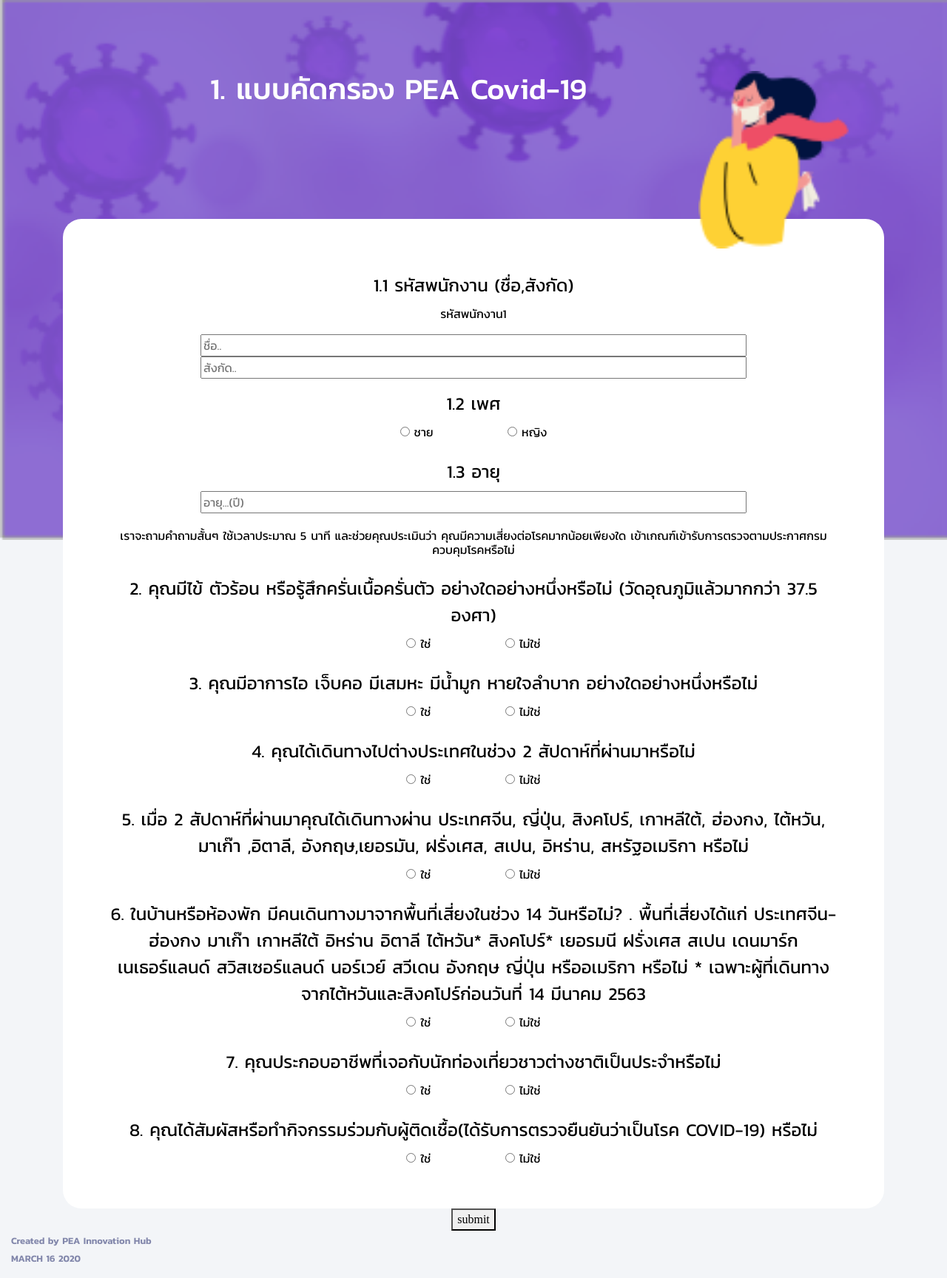
After one commit to Soulweed/pea-covid19-test, a Django app: page /screen/1/ in a window 1280 px wide. The commit adds this page. Shown: the whole page at 74% size. Run offline with Django 3.2, Linux system fonts and the light colour scheme; tables that the repository leaves empty hold one stand-in row (values such as "Sample post"); some libraries are stand-ins or nearby versions; some web fonts are replaced.

Commit message:
edit line

```diff
--- a/myworkplace/templates/myworkplace/home.html
+++ b/myworkplace/templates/myworkplace/home.html
@@ -83,7 +83,7 @@
         <div class="row">
             <div class="col-sm-2"><span><hr></span></div>
             <div class="col-sm-10">
-                <h6>พนักงานเข้าร่วมโครงการ <span> 28,653 <span> คน </span> </span> </h6>
+                <h6>พนักงานเข้าร่วมโครงการ <span> {{ number_of_employee }} <span> คน </span> </span> </h6>
             </div>
         </div>
         <div class="py-2 row">
--- /dev/null
+++ b/myworkplace/templates/myworkplace/screen.html
@@ -0,0 +1,166 @@
+{% extends 'base.html' %}
+{% load static %}
+
+
+{% block title_bl %} screen{% endblock %}
+{% block body_bl %}
+    <form method="POST">
+        {% csrf_token %}
+        <div class="container" id="heading">
+                <div class="px-5 pt-5 mt-5 row">
+                    <div class="col-sm-12">
+                        <label for="the_question">
+                            <h1>1. แบบคัดกรอง PEA Covid-19</h1>
+                        </label>
+                        <img src="{% static 'img/yellowlady.png' %}" alt="yellowlady" id="yellowlady">
+                    </div>
+                </div>
+                <div class="pb-5 container" id="question">
+                    <div class="pt-4 px-5 row">
+                        <div class="pt-5 col-sm-12">
+                            <fieldset>
+                                <legend>1.1 รหัสพนักงาน (ชื่อ,สังกัด)</legend>
+                                <p>รหัสพนักงาน{{ data.employee_ID }}</p>
+        {#                        <input class="w-75" type="text" placeholder="รหัสพนักงาน.. (ตัวเลข 6 หลัก)">#}
+                                <input class="w-75" type="text" name="input_name" placeholder="ชื่อ..">
+                                <input class="w-75" type="text" name="input_workplace" placeholder="สังกัด..">
+                            </fieldset>
+                        </div>
+                    </div>
+                    <div class="pt-3 px-5 row">
+                        <div class="col-sm-12">
+                            <fieldset>
+                                <legend>1.2 เพศ</legend>
+                                <input type="radio"  name="input_gender" id="the_question_yes" value="Male">
+                                <label for="the_question_male" class="after_radio">ชาย</label>
+                                &nbsp; &nbsp; &nbsp; &nbsp; &nbsp; &nbsp; &nbsp; &nbsp;
+                                <input type="radio"  name="input_gender" id="the_question_no" value="Female">
+                                <label for="the_question_female" class="after_radio">หญิง</label>
+                            </fieldset>
+                        </div>
+                    </div>
+                    <div class="pt-3 px-5 row">
+                        <div class="col-sm-12">
+                            <fieldset>
+                                <legend>1.3 อายุ</legend>
+                                <input class="w-75" type="text" name="input_age" placeholder="อายุ...(ปี)">
+                            </fieldset>
+                        </div>
+                    </div>
+                    <div class="pt-3 px-5 row">
+                        <div class="col-sm-12">
+                            <h6>เราจะถามคำถามสั้นๆ ใช้เวลาประมาณ 5 นาที และช่วยคุณประเมินว่า คุณมีความเสี่ยงต่อโรคมากน้อยเพียงใด
+                                เข้าเกณฑ์เข้ารับการตรวจตามประกาศกรมควบคุมโรคหรือไม่</h6>
+                        </div>
+                    </div>
+                    <div class="pt-3 px-5 row">
+                        <div class="col-sm-12">
+                            <fieldset>
+                                <legend>2. คุณมีไข้ ตัวร้อน หรือรู้สึกครั่นเนื้อครั่นตัว อย่างใดอย่างหนึ่งหรือไม่
+                                    (วัดอุณภูมิแล้วมากกว่า 37.5 องศา)</legend>
+                                <input type="radio" name="input_fever" id="the_question_yes" value="TRUE">
+                                <label for="the_question_yes" class="after_radio">ใช่</label>
+                                &nbsp; &nbsp; &nbsp; &nbsp; &nbsp; &nbsp; &nbsp; &nbsp;
+                                <input type="radio" name="input_fever" id="the_question_no" value="FALSE">
+                                <label for="the_question_no" class="after_radio">ไม่ใช่</label>
+                            </fieldset>
+                        </div>
+                    </div>
+                    <div class="pt-3 px-5 row">
+                        <div class="col-sm-12">
+                            <fieldset>
+                                <legend>3. คุณมีอาการไอ เจ็บคอ มีเสมหะ มีน้ำมูก หายใจลำบาก อย่างใดอย่างหนึ่งหรือไม่</legend>
+                                <input type="radio" name="input_cold" id="the_question_yes" value="TRUE">
+                                <label for="the_question_yes" class="after_radio">ใช่</label>
+                                &nbsp; &nbsp; &nbsp; &nbsp; &nbsp; &nbsp; &nbsp; &nbsp;
+                                <input type="radio" name="input_cold" id="the_question_no" value="FALSE">
+                                <label for="the_question_no" class="after_radio">ไม่ใช่</label>
+                            </fieldset>
+                        </div>
+                    </div>
+                    <div class="pt-3 px-5 row">
+                        <div class="col-sm-12">
+                            <fieldset>
+                                <legend>4. คุณได้เดินทางไปต่างประเทศในช่วง 2 สัปดาห์ที่ผ่านมาหรือไม่</legend>
+                                <input type="radio" name="input_travel" id="the_question_yes" value="TRUE">
+                                <label for="the_question_yes" class="after_radio">ใช่</label>
+                                &nbsp; &nbsp; &nbsp; &nbsp; &nbsp; &nbsp; &nbsp; &nbsp;
+                                <input type="radio" name="input_travel" id="the_question_no" value="FALSE">
+                                <label for="the_question_no" class="after_radio">ไม่ใช่</label>
+                            </fieldset>
+                        </div>
+                    </div>
+                    <div class="pt-3 px-5 row">
+                        <div class="col-sm-12">
+                            <fieldset>
+                                <legend>5. เมื่อ 2 สัปดาห์ที่ผ่านมาคุณได้เดินทางผ่าน ประเทศจีน, ญี่ปุ่น, สิงคโปร์, เกาหลีใต้,
+                                    ฮ่องกง, ไต้หวัน, มาเก๊า ,อิตาลี, อังกฤษ,เยอรมัน, ฝรั่งเศส, สเปน, อิหร่าน, สหรัฐอเมริกา
+                                    หรือไม่</legend>
+                                <input type="radio" name="input_travel_dangerous_area" id="the_question_yes" value="TRUE">
+                                <label for="the_question_yes" class="after_radio">ใช่</label>
+                                &nbsp; &nbsp; &nbsp; &nbsp; &nbsp; &nbsp; &nbsp; &nbsp;
+                                <input type="radio" name="input_travel_dangerous_area" id="the_question_no" value="FALSE">
+                                <label for="the_question_no" class="after_radio">ไม่ใช่</label>
+                            </fieldset>
+                        </div>
+                    </div>
+                    <div class="pt-3 px-5 row">
+                        <div class="col-sm-12">
+                            <fieldset>
+                                <legend>6. ในบ้านหรือห้องพัก มีคนเดินทางมาจากพื้นที่เสี่ยงในช่วง 14 วันหรือไม่? .
+                                    พื้นที่เสี่ยงได้แก่ ประเทศจีน-ฮ่องกง มาเก๊า เกาหลีใต้ อิหร่าน อิตาลี ไต้หวัน* สิงคโปร์*
+                                    เยอรมนี ฝรั่งเศส สเปน เดนมาร์ก เนเธอร์แลนด์ สวิสเซอร์แลนด์ นอร์เวย์ สวีเดน อังกฤษ ญี่ปุ่น
+                                    หรืออเมริกา หรือไม่ * เฉพาะผู้ที่เดินทางจากไต้หวันและสิงคโปร์ก่อนวันที่ 14 มีนาคม 2563
+                                </legend>
+                                <input type="radio" name="input_home_dangerous" id="the_question_yes" value="TRUE">
+                                <label for="the_question_yes" class="after_radio">ใช่</label>
+                                &nbsp; &nbsp; &nbsp; &nbsp; &nbsp; &nbsp; &nbsp; &nbsp;
+                                <input type="radio" name="input_home_dangerous" id="the_question_no" value="FALSE">
+                                <label for="the_question_no" class="after_radio">ไม่ใช่</label>
+                            </fieldset>
+                        </div>
+                    </div>
+                    <div class="pt-3 px-5 row">
+                        <div class="col-sm-12">
+                            <fieldset>
+                                <legend>7. คุณประกอบอาชีพที่เจอกับนักท่องเที่ยวชาวต่างชาติเป็นประจำหรือไม่</legend>
+                                <input type="radio" name="input_meet_foreigner" id="the_question_yes" value="TRUE">
+                                <label for="the_question_yes" class="after_radio">ใช่</label>
+                                &nbsp; &nbsp; &nbsp; &nbsp; &nbsp; &nbsp; &nbsp; &nbsp;
+                                <input type="radio" name="input_meet_foreigner" id="the_question_no" value="FALSE">
+                                <label for="the_question_no" class="after_radio">ไม่ใช่</label>
+                            </fieldset>
+                        </div>
+                    </div>
+                    <div class="pt-3 px-5 row">
+                        <div class="col-sm-12">
+                            <fieldset>
+                                <legend>8. คุณได้สัมผัสหรือทำกิจกรรมร่วมกับผู้ติดเชื้อ(ได้รับการตรวจยืนยันว่าเป็นโรค COVID-19)
+                                    หรือไม่</legend>
+                                <input type="radio" name="input_contact" id="the_question_yes" value="TRUE">
+                                <label for="the_question_yes" class="after_radio">ใช่</label>
+                                &nbsp; &nbsp; &nbsp; &nbsp; &nbsp; &nbsp; &nbsp; &nbsp;
+                                <input type="radio" name="input_contact" id="the_question_no" value="FALSE">
+                                <label for="the_question_no" class="after_radio">ไม่ใช่</label>
+                            </fieldset>
+                        </div>
+                    </div>
+{#                    <div class="pt-3 px-5 row">#}
+{#                        <div class="col-sm-12">#}
+{#                            <fieldset>#}
+{#                                <legend>9. คุณอาศัยอยู่ในกรุงเทพฯ หรือไม่?</legend>#}
+{#                                <input type="radio" name="input_bangkok" id="the_question_yes" value="TRUE">#}
+{#                                <label for="the_question_yes" class="after_radio">ใช่</label>#}
+{#                                &nbsp; &nbsp; &nbsp; &nbsp; &nbsp; &nbsp; &nbsp; &nbsp;#}
+{#                                <input type="radio" name="input_bangkok" id="the_question_no" value="FALSE">#}
+{#                                <label for="the_question_no" class="after_radio">ไม่ใช่</label>#}
+{#                            </fieldset>#}
+{#                        </div>#}
+{#                    </div>#}
+                </div>
+                <button type="submit"> submit </button>
+
+        </div>
+    </form>
+
+{% endblock %}
--- a/myworkplace/urls.py
+++ b/myworkplace/urls.py
@@ -10,9 +10,10 @@ router.register(r'questions', views.QuestionViewSet)
 urlpatterns = [
     path('', views.home, name='home'),
     path('daily_update/<id>/', views.daily_update, name='daily_update'),
+    path('screen/<id>/', views.screen, name='screen'),
+    path('confirm_screen/<id>/', views.confirm_screen, name='confirm_screen'),
     path('personal_info/<id>/', views.personal_info, name='personal_info'),
     path('callback/', views.callback, name='callback'),
     path('api/', include(router.urls)),
     path('api-auth/', include('rest_framework.urls', namespace='rest_framework')),
-
 ]
--- a/myworkplace/views.py
+++ b/myworkplace/views.py
@@ -1,4 +1,4 @@
-from django.shortcuts import render
+from django.shortcuts import render, redirect
 from .models import employee
 import json
 from datetime import datetime
@@ -49,7 +49,58 @@ def personal_info(request, id):
     print(context)
     return render(request, 'myworkplace/personal_info.html', context)
 
+def screen(request, id):
+    data = employee.objects.get(employee_ID=id).__dict__
+    context = {'data': data}
+    if request.method=="POST":
+        name = request.POST.get("input_name")
+        workplace = request.POST.get("input_workplace")
+        gender = request.POST.get("input_gender")
+        age = request.POST.get("input_age")
 
+        fever = request.POST.get("input_fever")
+        cold = request.POST.get("input_cold")
+        travel = request.POST.get("input_travel")
+        travel_dangerous_area = request.POST.get("input_travel_dangerous_area")
+        home_dangerous = request.POST.get("input_home_dangerous")
+        meet_foreigner = request.POST.get("input_meet_foreigner")
+        contact = request.POST.get("input_contact")
+        if fever=='FALSE' and cold =='FALSE' and travel=='FALSE' and travel_dangerous_area=='FALSE' \
+                and home_dangerous=='FALSE' and meet_foreigner=='FALSE' and contact=='FALSE':
+            health ="normal ปกติ"
+        elif travel=='TRUE' or travel_dangerous_area=='TRUE' \
+                or home_dangerous=='TRUE' or meet_foreigner=='TRUE' or contact=='TRUE':
+            health = 'High risk เสี่ยงสูง'
+        else:
+            health = 'Risk เสี่ยง'
+
+        user = employee.objects.get(employee_ID=id)
+        user.emplyee_name=name
+        user.work=workplace
+        user.employee_gender=gender
+        user.employee_age=age
+
+        obj = {'type':'first_screen', 'health':health, 'datetime': datetime.now().strftime("%Y-%m-%d (%H:%M:%S)")}
+
+        data = json.loads(user.activity_text)
+        # print(data)
+
+        data.append(obj)
+        # print(data)
+        user.activity_text = json.dumps(data, ensure_ascii=False)
+        user.save()
+        context.update({'health':health})
+        print('######################')
+
+        print(context)
+        return render(request, 'myworkplace/confirm_screen.html', context)
+    print('----------------------')
+    print(context)
+    return render(request, 'myworkplace/screen.html', context)
+
+def confirm_screen(request):
+
+    return render(request, 'myworkplace/confirm_screen.html')
 
 
 # API
@@ -155,6 +206,7 @@ def handle_text_message(event):
 
     elif dict_message['text'].isnumeric() and len(dict_message['text'])==6: # check is number
         employee_Line_ID_list =[x.employee_line_ID for x in employee.objects.all()]
+
         if dict_source['user_id'] not in employee_Line_ID_list:  # check new customer
             obj = [{'type':'register', 'datetime':datetime.now().strftime("%Y-%m-%d (%H:%M:%S)")}]
 
@@ -162,7 +214,8 @@ def handle_text_message(event):
                                 employee_ID=dict_message['text'], activity_text=json.dumps(obj), quarantined=False, infected=False)
             new_user.save()
             line_bot_api.reply_message(event.reply_token,
-                                       TextSendMessage(text='ระบบได้ลงทะเบียนรหัสพนักงานสำเร็จ'))
+                                       TextSendMessage(text='ระบบได้ลงทะเบียนรหัสพนักงานสำเร็จ '
+                                                            'กรุณากรอกแบบฟอร์มคัดกรอง www.https://pea-covid19-test.herokuapp.com/screen/{}/'.format(new_user.employee_ID)))
 
             # ส่งคำถามคัดกรอง
 
--- a/templates/base.html
+++ b/templates/base.html
@@ -12,7 +12,8 @@
 
     <title>PEA COVID-19 {% block title_bl %}{% endblock %}</title>
 
-<style>
+
+    <style>
         /* fonts */
         @font-face {
             font-family: "Kanit-Black";
@@ -259,6 +260,81 @@
             margin: 35px auto;
         }
     </style>
+
+    <style>
+        /* fonts */
+        @font-face {
+            font-family: "Kanit-Black";
+            src: url('../fonts/Kanit-Black.ttf') format("truetype");
+        }
+
+        @font-face {
+            font-family: "Kanit-Bold";
+            src: url('../fonts/Kanit-Black') format("truetype");
+        }
+
+        @font-face {
+            font-family: "Kanit-Light";
+            src: url('../fonts/Kanit-Light.ttf') format("truetype");
+        }
+
+        @font-face {
+            font-family: "Kanit-Medium";
+            src: url('../fonts/Kanit-Medium.ttf') format("truetype");
+        }
+
+        @font-face {
+            font-family: "Kanit-Regular";
+            src: url('../fonts/Kanit-Regular.ttf') format("truetype");
+        }
+
+        @font-face {
+            font-family: "Kanit-SemiBold";
+            src: url('../fonts/Kanit-SemiBold.ttf') format("truetype");
+        }
+
+        /* fonts */
+
+        body {
+            background-image: url("{% static 'img/bgcovid19.png' %}");
+            background-position: top;
+            background-size: 100%;
+            background-repeat: no-repeat;
+            font-family: "Kanit-Regular";
+            font-size: medium;
+        }
+
+        #heading {
+            font-family: "Kanit-Bold";
+            color: white;
+            text-align: center;
+        }
+
+        #yellowlady {
+            float: right;
+            width: 20%;
+        }
+
+        #question {
+            border-radius: 25px;
+            border-color: transparent;
+            background-color: white;
+            color: black;
+            font-family: "Kanit-Regular";
+        }
+
+        fieldset {
+            color: black;
+            font-family: "Kanit-Regular";
+        }
+
+        h6 {
+            color: black;
+            font-family: "Kanit-Regular";
+        }
+    </style>
+
+
 </head>
 <body>
 {% block body_bl %}
```
Also changed, not shown: myworkplace/templates/myworkplace/confirm_screen.html (added, +19 -0 lines).
